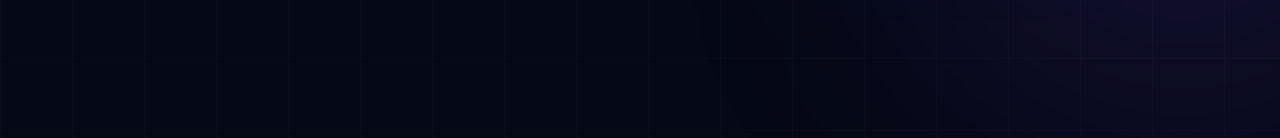
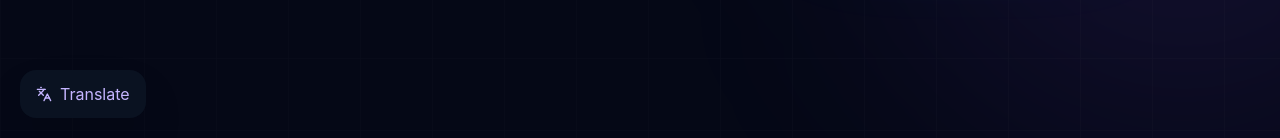
Before and after one commit to ange-iracanye/Nova, a React (Vite) app in the folder frontend/: page / in a window 1280 px wide. Shown: the part 662-800 px from the top of the page. Built offline with nearby package versions, Linux system fonts and the light colour scheme.

Commit message:
Expose Nova translation mode from home and chat

```diff
--- a/frontend/src/App.jsx
+++ b/frontend/src/App.jsx
@@ -58,6 +58,11 @@ function AnalyticsShortcut() {
     return <button onClick={() => navigate("/analytics")} title="Nova Analytics" className="fixed bottom-5 right-5 z-50 flex items-center gap-2 rounded-2xl border border-sky-400/20 bg-[#0b1322]/95 px-4 py-3 text-xs font-semibold text-sky-300 shadow-2xl backdrop-blur-xl transition hover:border-sky-400/40 hover:bg-[#101c30]"><BarChart3 size={16}/> Analytics</button>;
 }
 
+function TranslationShortcut() {
+    const navigate = useNavigate();
+    return <button onClick={() => navigate("/translate")} title="Translation mode" className="fixed bottom-5 left-5 z-50 flex items-center gap-2 rounded-2xl border border-violet-400/20 bg-[#0b1322]/95 px-4 py-3 text-xs font-semibold text-violet-300 shadow-2xl backdrop-blur-xl transition hover:border-violet-400/40 hover:bg-[#101c30]"><Languages size={16}/> Translate</button>;
+}
+
 function AuthHomeButton() {
     const navigate = useNavigate();
     return <button type="button" onClick={() => navigate("/")} title="Back to Nova home" aria-label="Back to Nova home" className="fixed left-5 top-5 z-[100] flex items-center gap-2 rounded-xl border border-white/10 bg-slate-900/80 px-3.5 py-2.5 text-sm font-medium text-slate-300 shadow-xl backdrop-blur-xl transition hover:border-cyan-400/30 hover:bg-slate-800 hover:text-white"><HomeIcon size={16}/> Home</button>;
@@ -82,15 +87,10 @@ function AdaptiveRoute({ authenticated, demo, account }) {
     return user ? account : demo;
 }
 
-function TranslationShortcut() {
-    const navigate = useNavigate();
-    return <button onClick={() => navigate("/translate")} title="Translation mode" className="fixed bottom-5 left-5 z-50 flex items-center gap-2 rounded-2xl border border-violet-400/20 bg-[#0b1322]/95 px-4 py-3 text-xs font-semibold text-violet-300 shadow-2xl backdrop-blur-xl transition hover:border-violet-400/40 hover:bg-[#101c30]"><Languages size={16}/> Translate</button>;
-}
-
 function AppRoutes() {
     return <Suspense fallback={<PageLoader />}><Routes>
-        <Route path="/" element={<AdaptiveRoute demo={<DemoHome/>} account={<Home/>} />} />
-        <Route path="/chat" element={<AdaptiveRoute demo={<DemoChat/>} account={<Chat/>} />} />
+        <Route path="/" element={<><AdaptiveRoute demo={<DemoHome/>} account={<Home/>} /><TranslationShortcut/></>} />
+        <Route path="/chat" element={<><AdaptiveRoute demo={<DemoChat/>} account={<Chat/>} /><TranslationShortcut/></>} />
         <Route path="/translate" element={<TranslationMode/>} />
         <Route path="/settings" element={<AdaptiveRoute demo={<DemoSettings/>} account={<Settings/>} />} />
         <Route path="/dashboard" element={<AuthRedirect><><Dashboard/><AnalyticsShortcut/><TranslationShortcut/></></AuthRedirect>} />
```
